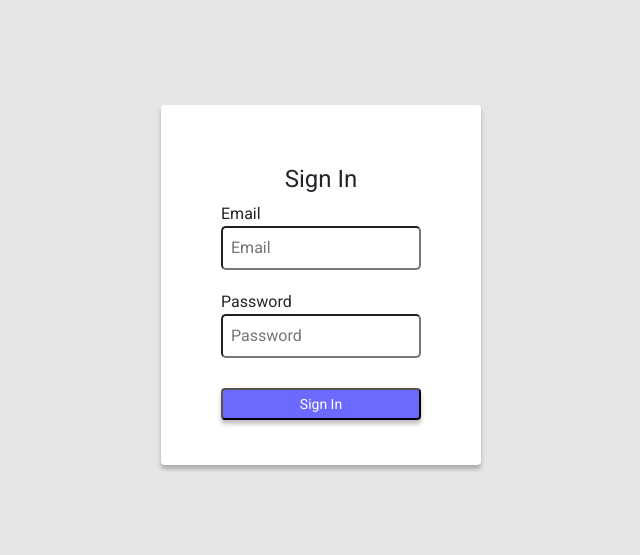
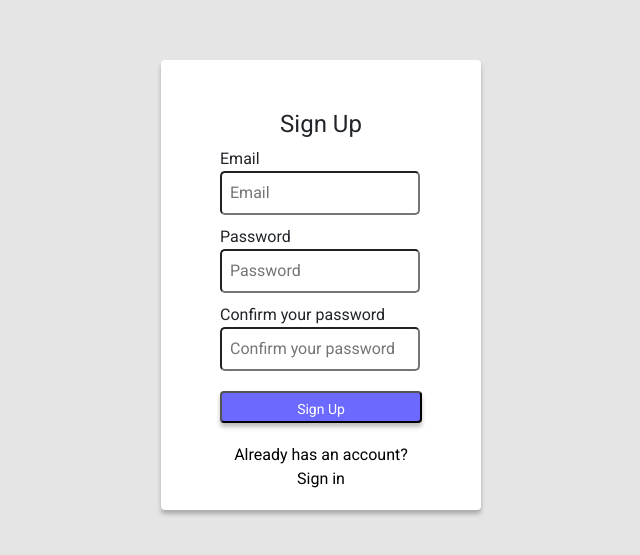
Before and after one commit to Oleksandr-Patsuryn/epam-steam, an Angular app: page /friends in a window 1280 px wide. Shown: the part 115-670 px from the top of the page, without its empty margins (319-959 px from the left). Built offline with nearby package versions, Linux system fonts and the light colour scheme.

Commit message:
form validation

```diff
--- a/src/app/app.component.html
+++ b/src/app/app.component.html
@@ -1 +1 @@
-<app-login></app-login>
+<app-reg></app-reg>
--- a/src/app/components/login/login.component.css
+++ b/src/app/components/login/login.component.css
@@ -66,3 +66,16 @@
     border-radius: 5px;
 }
 */
+.ng-valid[required], .ng-valid.required {
+    border: 2px solid #6C69FF;
+}
+.ng-invalid:not(form) {
+    border: 1px solid red;
+
+}
+.alert-message, .alert-message-2 {
+    color: red;
+    margin-top: -15px;
+    text-align: center;
+    font-size: 15px;
+}
--- a/src/app/components/login/login.component.html
+++ b/src/app/components/login/login.component.html
@@ -3,9 +3,11 @@
         <h1 class="title">Sign In</h1>
         <form (submit)="onSubmit()">
             <label for="email">Email</label><br>
-            <input type="email" [(ngModel)]= "email" id="email" name="email" placeholder="Email"><br>
+            <input #fieldCheck #EmailField ="ngModel" required type="email" [(ngModel)]= "email" id="email" name="email" placeholder="Email"><br>
+            <div class="alert-message" [hidden]="EmailField.valid || EmailField.pristine">This field is obligatory!</div>
             <label for="password">Password</label><br>
-            <input type="password" [(ngModel)]= "password" id="password" name="password" placeholder="Password"><br>
+            <input #fieldCheck #PasswordField ="ngModel" required type="password" [(ngModel)]= "password" id="password" name="password" placeholder="Password"><br>
+            <div class="alert-message-2" [hidden]="PasswordField.valid || PasswordField.pristine">This field is obligatory!</div>
             <input type="submit"  class="sign-button" value="Sign In">
         </form>
     </div>
--- a/src/app/components/login/login.component.ts
+++ b/src/app/components/login/login.component.ts
@@ -17,11 +17,20 @@ export class LoginComponent implements OnInit {
   }
 
   onSubmit() {
-    const user = {
-      email: this.email,
-      password: this.password
+    if(this.email == undefined || this.password == undefined) {
+      alert("Please, fill all fields!")
+    } else if (this.email == '' || this.password == ''){
+      alert("Please, fill all fields!")
+    } else if (!this.email.match('@')){
+      alert("This email is incorrect!")
     }
-    console.log(user);
+      else {
+      const user = {
+        email: this.email,
+        password: this.password
+      }
+      console.log(user);
+    }
   };
   //User = this.onSubmit()
   //check:boolean = this.FormValidator.checkEmail(this.User.email);
--- a/src/app/components/reg/reg.component.css
+++ b/src/app/components/reg/reg.component.css
@@ -71,3 +71,9 @@
         height: 450px;
     }
  }
+.alert-message, .alert-message-2, .alert-message-3 {
+    color: red;
+    margin-top: -5px;
+    text-align: center;
+    font-size: 15px;
+}
--- a/src/app/components/reg/reg.component.html
+++ b/src/app/components/reg/reg.component.html
@@ -3,11 +3,14 @@
         <h1 class="title">Sign Up</h1>
         <form (submit)="onSubmit()">
             <label for="email">Email</label><br>
-            <input type="email"id="email" [(ngModel)]= "email" name="email" placeholder="Email"><br>
+            <input #fieldCheck #EmailField ="ngModel" required type="email" id="email" [(ngModel)]= "email" name="email" placeholder="Email"><br>
+            <div class="alert-message" [hidden]="EmailField.valid || EmailField.pristine">This field is obligatory!</div>
             <label for="password">Password</label><br>
-            <input type="password"id="password"  [(ngModel)]= "password" name="password" placeholder="Password"><br>
+            <input #fieldCheck #PasswordField ="ngModel" required type="password" id="password"  [(ngModel)]= "password" name="password" placeholder="Password"><br>
+            <div class="alert-message-2" [hidden]="PasswordField.valid || PasswordField.pristine">This field is obligatory!</div>
             <label for="password">Confirm your password</label><br>
-            <input type="password"id="password2" [(ngModel)]= "password2" name="password2" placeholder="Confirm your password"><br>
+            <input #fieldCheck #PasswordConfirmField ="ngModel" required type="password" id="password2" [(ngModel)]= "password2" name="password2" placeholder="Confirm your password"><br>
+            <div class="alert-message-3" [hidden]="PasswordConfirmField.valid || PasswordConfirmField.pristine">This field is obligatory!</div>
             <input type="submit"  class="sign-button" value="Sign Up">
             <div class="sign-in-wrapper"><a href="#" class="sign-in">Already has an account?<br>Sign in</a></div>
         </form>
--- a/src/app/components/reg/reg.component.ts
+++ b/src/app/components/reg/reg.component.ts
@@ -17,16 +17,22 @@ export class RegComponent implements OnInit {
   }
 
   onSubmit() {
-    if(this.password === this.password2) {
+    if(this.email == undefined || this.password == undefined || this.password2 == undefined) {
+      alert("Please, fill all fields!")
+    } else if (this.email == '' || this.password == '' || this.password2 == ''){
+      alert("Please, fill all fields!")
+    } else if (!this.email.match('@')){
+      alert("This email is incorrect!")
+    } else if(this.password !== this.password2) {
+      alert('Please, confirm your password!')
+    }
+      else {
       const user = {
         email: this.email,
         password: this.password
       }
       console.log(user);
     }
-    else {
-      alert("Please, enter correct password!")
-    }
   };
 
 }
```
